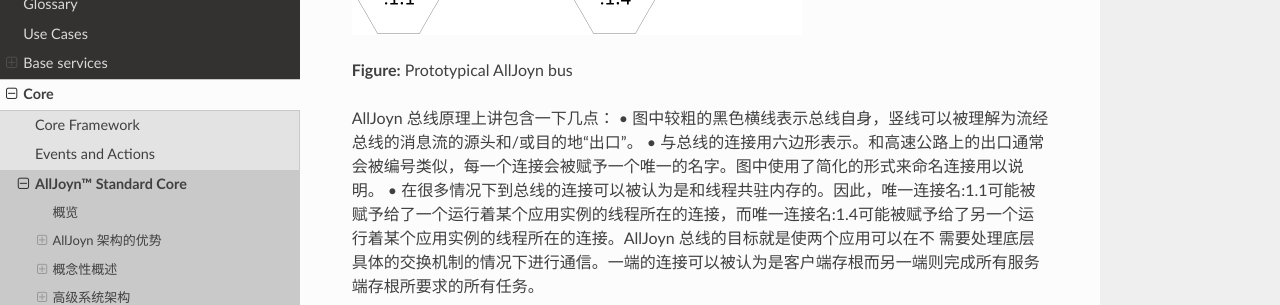
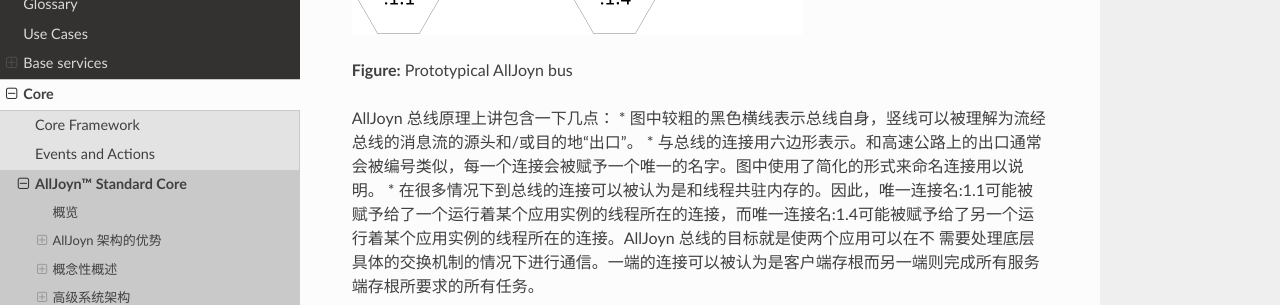
Before and after one commit to smart-conn/alljoyn-zh, an MkDocs documentation site: the page built from docs/learn/core/standard-core.md, in a window 1280 px wide and 900 px high, scrolled down 3979 px. Shown: the part 149-454 px from the top of the window. Built offline with MkDocs 1.6.1, drawn with Linux system fonts in a browser that asks for light colours; nearby versions of some CDN libraries.

```diff
--- a/docs/learn/core/standard-core.md
+++ b/docs/learn/core/standard-core.md
@@ -99,9 +99,9 @@ AllJoyn 系统中最基本的抽象概念就是 AllJoyn 总线。它提供了一
 **Figure:** Prototypical AllJoyn bus
 
 AllJoyn 总线原理上讲包含一下几点：
- • 图中较粗的黑色横线表示总线自身，竖线可以被理解为流经总线的消息流的源头和/或目的地“出口”。
- • 与总线的连接用六边形表示。和高速公路上的出口通常会被编号类似，每一个连接会被赋予一个唯一的名字。图中使用了简化的形式来命名连接用以说明。
- • 在很多情况下到总线的连接可以被认为是和线程共驻内存的。因此，唯一连接名:1.1可能被赋予给了一个运行着某个应用实例的线程所在的连接，而唯一连接名:1.4可能被赋予给了另一个运行着某个应用实例的线程所在的连接。AllJoyn 总线的目标就是使两个应用可以在不 需要处理底层具体的交换机制的情况下进行通信。一端的连接可以被认为是客户端存根而另一端则完成所有服务端存根所要求的所有任务。
+ * 图中较粗的黑色横线表示总线自身，竖线可以被理解为流经总线的消息流的源头和/或目的地“出口”。
+ * 与总线的连接用六边形表示。和高速公路上的出口通常会被编号类似，每一个连接会被赋予一个唯一的名字。图中使用了简化的形式来命名连接用以说明。
+ * 在很多情况下到总线的连接可以被认为是和线程共驻内存的。因此，唯一连接名:1.1可能被赋予给了一个运行着某个应用实例的线程所在的连接，而唯一连接名:1.4可能被赋予给了另一个运行着某个应用实例的线程所在的连接。AllJoyn 总线的目标就是使两个应用可以在不 需要处理底层具体的交换机制的情况下进行通信。一端的连接可以被认为是客户端存根而另一端则完成所有服务端存根所要求的所有任务。
 
 原始的 AllJoyn 总线图表达了一个 AllJoyz 总线的案例，并描绘了软件总线为接驳在其上的不同组件提供进程间通信的具体实现方法。一
 般情况下， AllJoyn 总线会被延伸到下图所示的设备中。当组件需要时，一条通信链路会建立在分布在智能手机上的逻辑总线片段和分布在 Linux 主机上的组件之间。
```
